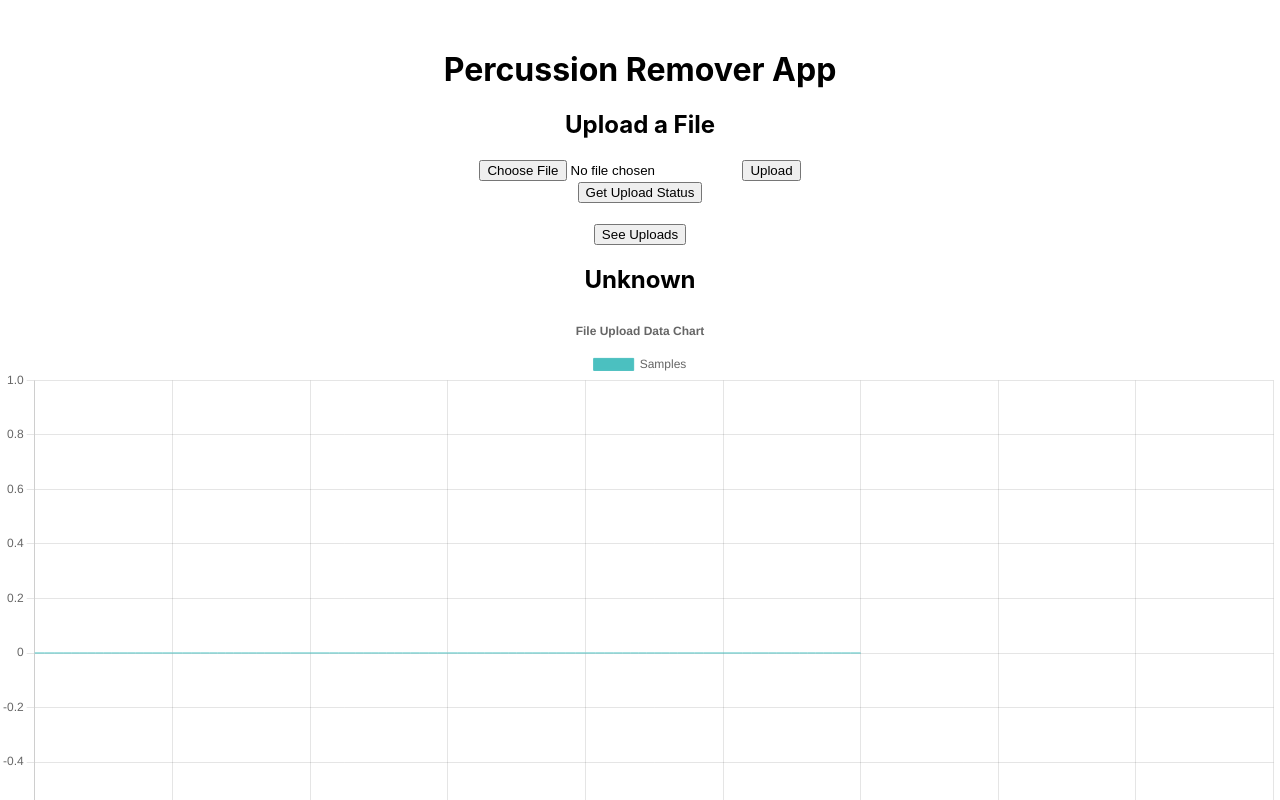
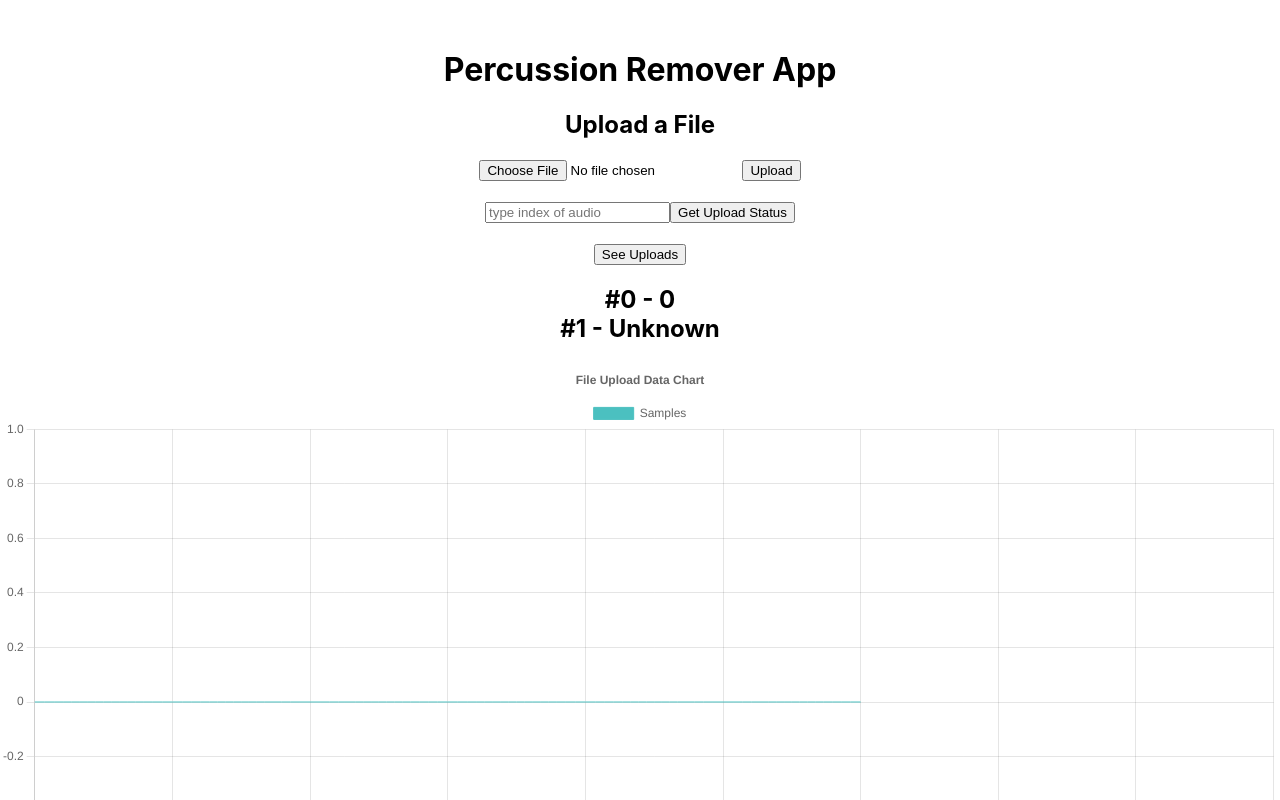
Before and after one commit to infinitydawn/frontend-sound-separation, a React (Create React App) app: page / in a window 1280 px wide. Shown: the top 800 px of the page. Built offline with nearby package versions, Linux system fonts and the light colour scheme.

Commit message:
changes to frontend: changing the getStatus to load audio

```diff
--- a/src/App.js
+++ b/src/App.js
@@ -1,9 +1,9 @@
 import React, { useState } from 'react';
 import './App.css';
 import FileUpload from './FileUpload';
-import GetUpdateButton from './GetUpdateButton';
 import GetUploads from './GetUploads';
 import LineChart from './LineChart';
+import LoadAudio from './LoadAudio';
 
 function App() {
   const [chartData, setChartData] = useState([]);  // New state for chart data
@@ -17,7 +17,7 @@ function App() {
     <div className="App">
       <h1>Percussion Remover App</h1>
       <FileUpload onUpdateData={handleUpdateData} />
-      <GetUpdateButton onUpdateData={handleUpdateData} />  {/* Pass the function */}
+      <LoadAudio onUpdateData={handleUpdateData} />  {/* Pass the function */}
       <GetUploads />
       <LineChart chartData={chartData} />  {/* Pass chart data as props */}
     </div>
--- a/src/GetUpdateButton.js
+++ /dev/null
@@ -1,50 +0,0 @@
-import React, { useState } from 'react';
-
-function GetUpdateButton({ onUpdateData }) {
-    const [fileStatus, setFileStatus] = useState("Unknown");
-
-    let fetchLink = process.env.REACT_APP_API_URL;
-
-    const handleClick = () => {
-        setFileStatus("Waiting for response from server...");
-        fetch(`${fetchLink}/get-status`, {
-            method: "GET"
-        })
-        .then(response => response.json())
-        .then((data) => {
-            console.log(data.message);
-            setFileStatus(data.message);
-
-            // Assuming the server response contains data for the chart
-            if (onUpdateData) {
-                let samplesArray = data.message.split(",")
-                samplesArray[0] = samplesArray[0].substring(1,samplesArray[0].length)
-                let last = samplesArray.length - 1
-                samplesArray[samplesArray.length - 1] = samplesArray[samplesArray.length - 1].substring(0,samplesArray[last].length-2)
-
-
-                samplesArray = samplesArray.map(sample => parseInt(sample));
-                console.log(samplesArray)
-
-                onUpdateData(samplesArray);  // Update the chart data with the result
-            }
-        })
-        .catch(err => {
-            console.log(err);
-            setFileStatus("Error fetching data");
-        });
-    };
-
-    return (
-        <div>
-            <button onClick={handleClick}>
-                Get Upload Status
-            </button>
-            <h2>
-
-            </h2>
-        </div>
-    );
-}
-
-export default GetUpdateButton;
--- a/src/GetUploads.js
+++ b/src/GetUploads.js
@@ -3,7 +3,7 @@ import React, { useState } from 'react';
 
 
 function GetUploads() {
-    const [fileStatus, setFileStatus] = useState("Unknown")
+    const [uploadsList, setUploadsList] = useState([0, "Unknown"])
 
     let fetchLink = process.env.REACT_APP_API_URL;
 
@@ -11,11 +11,11 @@ function GetUploads() {
         fetch(`${fetchLink}/see-uploads`, {
             method: "GET"
         })
-        .then(response => response.json())
-        .then((data) => {
-            console.log(data.message)
-            setFileStatus(data.message);
-        })
+            .then(response => response.json())
+            .then((data) => {
+                console.log(data.message)
+                setUploadsList(data.message);
+            })
     }
 
     return (
@@ -23,8 +23,15 @@ function GetUploads() {
             <button onClick={handleClick}>
                 See Uploads
             </button>
+
             <h2>
-                {fileStatus}
+                {uploadsList.length > 0
+                    ? uploadsList.map((item, index) => (
+                        <div key={index}>
+                            #{index} - {item}
+                        </div>
+                    ))
+                    : 'No uploads to display'}
             </h2>
         </div>
     );
--- /dev/null
+++ b/src/LoadAudio.js
@@ -0,0 +1,53 @@
+import React, { useState } from 'react';
+
+function LoadAudio({ onUpdateData }) {
+    const [fileStatus, setFileStatus] = useState("Unknown");
+
+    let fetchLink = process.env.REACT_APP_API_URL;
+
+    const handleClick = () => {
+        setFileStatus("Waiting for response from server...");
+        fetch(`${fetchLink}/load-track`, {
+            method: "GET"
+        })
+            .then(response => response.json())
+            .then((data) => {
+                console.log(data.message);
+                setFileStatus(data.message);
+
+                // Assuming the server response contains data for the chart
+                if (onUpdateData) {
+                    let samplesArray = data.message.split(",")
+                    samplesArray[0] = samplesArray[0].substring(1, samplesArray[0].length)
+                    let last = samplesArray.length - 1
+                    samplesArray[samplesArray.length - 1] = samplesArray[samplesArray.length - 1].substring(0, samplesArray[last].length - 2)
+
+
+                    samplesArray = samplesArray.map(sample => parseInt(sample));
+                    console.log(samplesArray)
+
+                    onUpdateData(samplesArray);  // Update the chart data with the result
+                }
+            })
+            .catch(err => {
+                console.log(err);
+                setFileStatus("Error fetching data");
+            });
+    };
+
+    return (
+        <div>
+            <form>
+                <input type="number" placeholder="type index of audio"></input>
+                <button onClick={handleClick}>
+                    Get Upload Status
+                </button>
+            </form>
+            <h2>
+
+            </h2>
+        </div>
+    );
+}
+
+export default LoadAudio;
```
